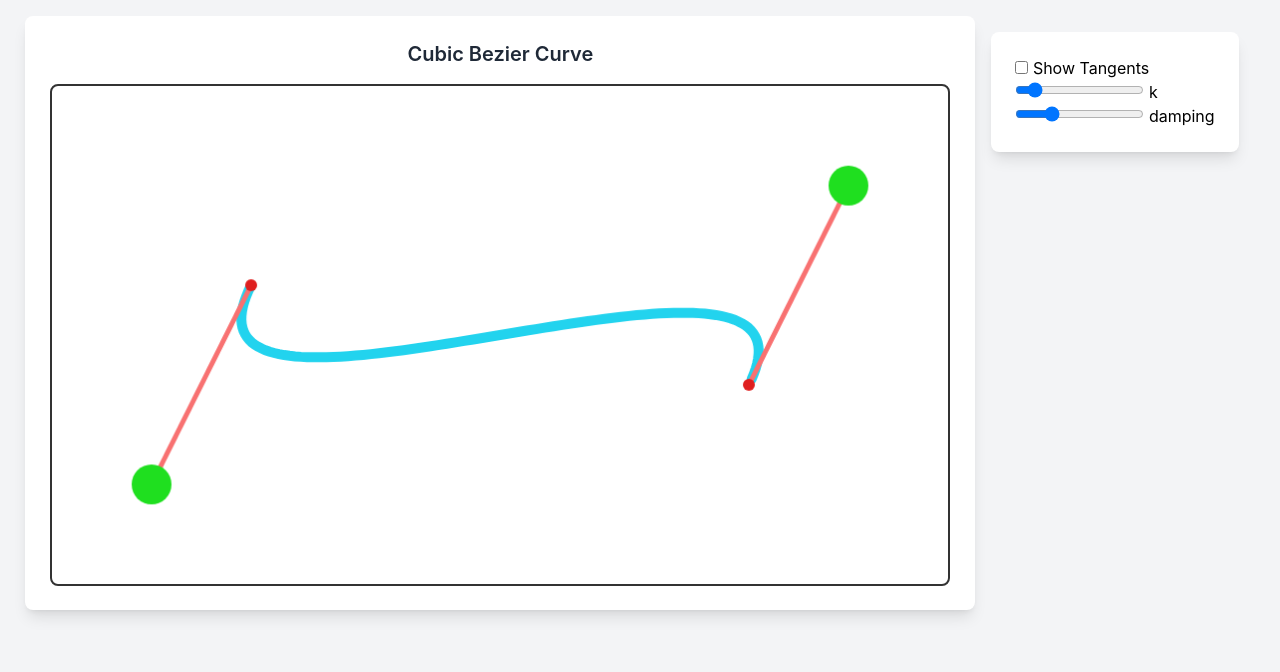
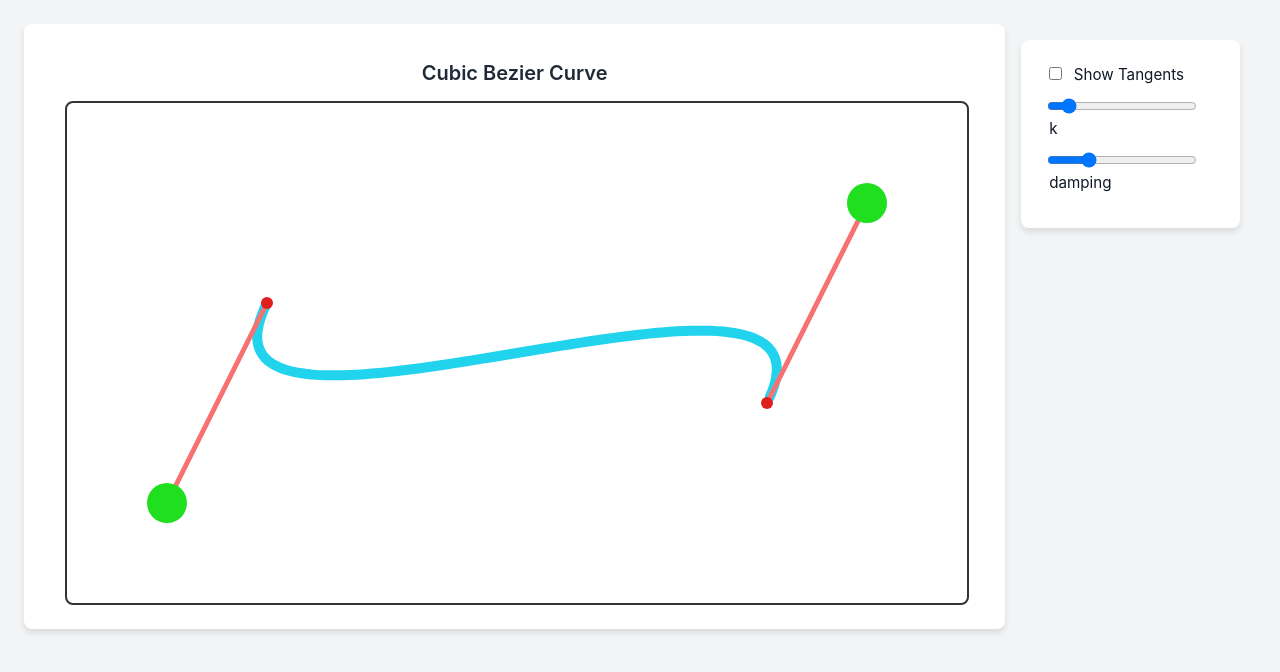
Before and after one commit to dhirajkrgupta/bezier-curve, a plain HTML site: page index.html in a window 1280 px wide. Drawn offline with nearby package versions, Linux system fonts and the light colour scheme.

Commit message:
replaced tailwind css with custom css

```diff
--- a/index.html
+++ b/index.html
@@ -1,10 +1,10 @@
 <!DOCTYPE html>
 <html lang="en">
+
 <head>
     <meta charset="UTF-8">
     <meta name="viewport" content="width=device-width, initial-scale=1.0, maximum-scale=1.0, user-scalable=no">
     <title>Bezier Curve</title>
-    <script src="https://cdn.tailwindcss.com"></script>
     <style>
         canvas {
             border: 2px solid #333;
@@ -12,28 +12,127 @@
             width: 100% !important;
             height: auto !important;
             max-width: 900px;
-            touch-action: none; /* Prevent touch scrolling */
+            touch-action: none;
+            /* Prevent touch scrolling */
         }
+
         body {
             font-family: 'Inter', sans-serif;
         }
+
         .canvas-container {
             width: 100%;
             max-width: 900px;
             margin: 0 auto;
             position: relative;
         }
+
+
+        body {
+            min-height: 100vh;
+            max-height: fit-content;
+            background-color: #f3f4f6;
+            display: flex;
+            flex-direction: column;
+            justify-content: center;
+            padding: 1rem;
+        }
+
+        @media (min-width: 1024px) {
+            body {
+                flex-direction: row;
+                justify-content: center;
+            }
+        }
+
+
+        .main-container {
+            background-color: white;
+            padding: 1rem;
+            border-radius: 0.5rem;
+            box-shadow: 0 4px 6px rgba(0, 0, 0, 0.1);
+            text-align: center;
+            width: 100%;
+            max-width: 950px;
+            height: 100%;
+            display: flex;
+            flex-direction: column;
+        }
+
+        @media (min-width: 640px) {
+            .main-container {
+                padding: 1.5rem;
+            }
+        }
+
+        h1 {
+            font-size: 1.25rem;
+            font-weight: 600;
+            margin-bottom: 1rem;
+            color: #1f2937;
+        }
+
+        .canvas-container {
+            flex-grow: 1;
+        }
+
+        canvas {
+            display: block;
+            margin: 0 auto;
+        }
+
+        .sidebar {
+            padding: 1rem;
+            height: 100%;
+            display: flex;
+            justify-content: center;
+        }
+
+        .sidebar-inner {
+            background-color: white;
+            padding: 1rem;
+            border-radius: 0.5rem;
+            box-shadow: 0 4px 6px rgba(0, 0, 0, 0.1);
+            width: fit-content;
+        }
+
+        @media (min-width: 640px) {
+            .sidebar-inner {
+                padding: 1.5rem;
+            }
+        }
+
+        .sidebar-inner div {
+            margin-bottom: 0.75rem;
+        }
+
+        input[type="range"] {
+            width: 150px;
+        }
+
+        label {
+            margin-left: 0.25rem;
+            color: #111827;
+            font-size: 0.95rem;
+        }
+
+        span {
+            margin: 0 0.5rem;
+            color: #374151;
+        }
     </style>
 </head>
-<body class="min-h-screen bg-gray-100 max-h-fit  flex flex-col lg:flex-row justify-center  md:p-4">
-    <div class="bg-white p-4 sm:p-6 md:rounded-lg md:shadow-lg text-center w-full max-w-[950px] h-full flex flex-col">
-        <h1 class="text-xl font-semibold mb-4 text-gray-800">Cubic Bezier Curve</h1>
-        <div class="canvas-container flex-grow ">
-            <canvas id="mycanvas" width="900" height="500" class="mx-auto"></canvas>
+
+<body>
+    <div class="main-container">
+        <h1>Cubic Bezier Curve</h1>
+        <div class="canvas-container">
+            <canvas id="mycanvas" width="900" height="500"></canvas>
         </div>
     </div>
-    <div class="p-4 h-full flex justify-center">
-        <div class="bg-white p-4 sm:p-6 md:rounded-lg md:shadow-lg  w-fit">
+
+    <div class="sidebar">
+        <div class="sidebar-inner">
             <div>
                 <input type="checkbox" name="tangents" id="tangents">
                 <label for="tangents">Show Tangents</label>
@@ -44,14 +143,14 @@
                 <label for="k">k</label>
             </div>
             <div>
-            <input type="range" name="damping" id="damping" in="0" max="1.00" value="0.25" step="0.01">
+                <input type="range" name="damping" id="damping" min="0" max="1.00" value="0.25" step="0.01">
                 <span id="damping_value"></span>
                 <label for="damping">damping</label>
             </div>
         </div>
     </div>
+    <script type="module" src="main.js"></script>
+</body>
 
 
-    <script type="module"  src="main.js"></script>
-</body>
 </html>
```
Lines whose indentation alone changed are shown as unchanged.
